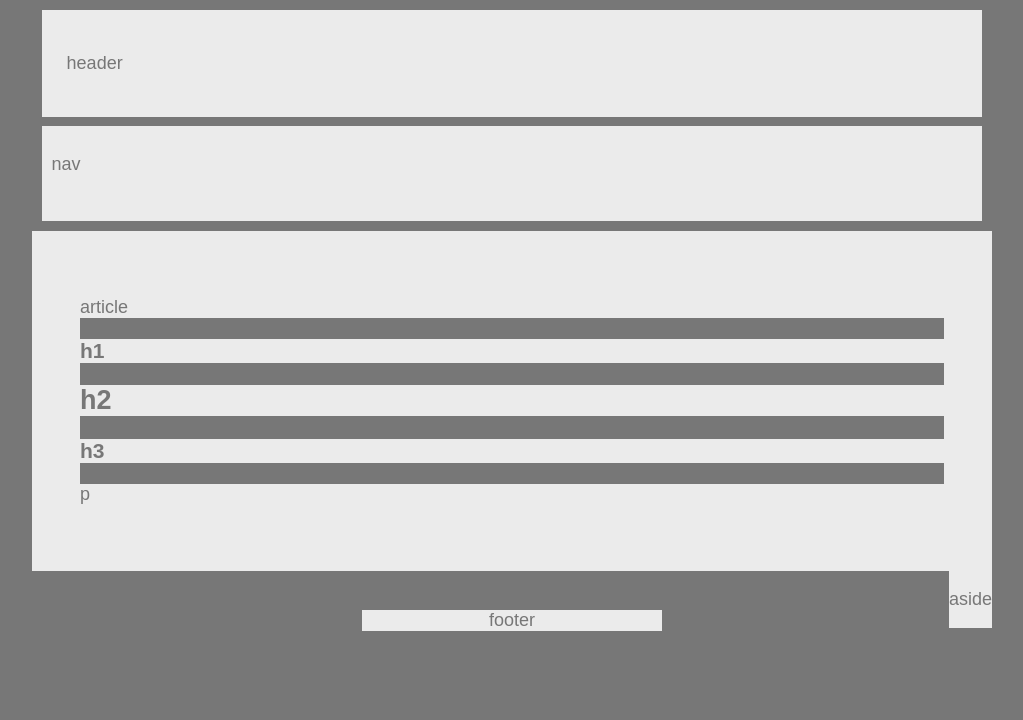
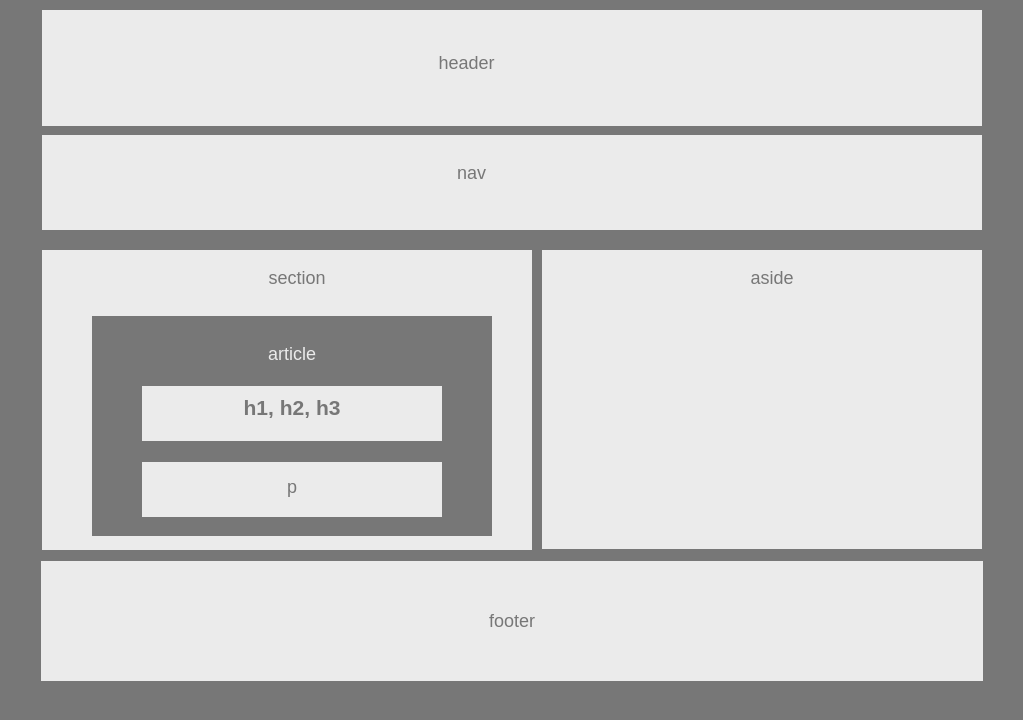
Before and after one commit to qmiko/HW-Wireframe, a plain HTML site: page index.html in a window 1280 px wide. Shown: the whole page, without its empty margins (128-1151 px from the left). Drawn offline with Linux system fonts and the light colour scheme.

Commit message:
HW-changes

```diff
--- a/index.html
+++ b/index.html
@@ -8,18 +8,17 @@
 
 <body>
     <header>
-        <p>header</p>
+        <p class="hdr">header</p>
     </header>
     <nav>
-        <p>nav</p>
+        <p class="nv">nav</p>
     </nav>
     <section>
+        <p class="sct">section</p>
         <article>
-            <p>article</p>
-            <h1>h1</h1>
-            <h2>h2</h2>
-            <h3>h3</h3>
-            <p>p</p>
+            <p class="color">article</p>
+            <h1>h1, h2, h3</h1>
+            <p class="pp">p</p>
         </article>
     </section>
     <aside>
@@ -27,7 +26,7 @@
     </aside>
     <br>
     <footer>
-        <p>footer</p>
+        <p class="ftr">footer</p>
     </footer>
 </body>
 
--- a/style.css
+++ b/style.css
@@ -14,14 +14,16 @@ header, aside, nav, section, footer{
 
 }
 
-h1, h2, h3, p{
+h1, p{
     color: #777;
-    background-color: #ebebeb
+    background-color: #ebebeb;
+
 }
 
 header{
     padding: 25px;
     margin: 1%;
+    text-align: center;
 }
 
 /* header{
@@ -32,25 +34,105 @@ header{
 } */
 
 section{
-    padding: 5%;
+    float: left;
+    text-align: center;
+    width: 400px;
+    padding-left: 30px;
+    padding-right: 60px;
+    height: 300px;
+    margin-left: 10px;
+    margin-top: 10px;
+    margin-bottom: 10px;
+
+}
+footer{
+    padding-bottom: 50px;
 }
 
 nav{
     height: 75px;
     padding: 10px;
     margin: 1%;
+    text-align: center;
 }
 
 article{
     color: #ebebeb;
     background: #777;
+    padding-bottom: 110px;
+    padding-right: 150px;
+    padding-left: 50px;
+    padding-top: 10px;
+    width: 200px;
+    height: 100px;
+    margin-left: 20px;
 }
 
 aside{
     float: right;
+    width: 420px;
+    margin-right: 10px;
+    margin-top: 10px;
+    padding-bottom: 242px;
+    text-align: center;
+    padding-left: 20px
 }
 
 footer{
     text-align: center;
     width: 300px;
+    margin-top: 300px;
+    padding-right: 321px;
+    padding-left:321px;
+    padding-bottom:70px;
+    height: 50px;
+
 }
+.color{
+    background-color: #777;
+    color: #ebebeb;
+    width: 300px;
+    height: 21px;
+
+}
+h1{
+    padding-top: 10px;
+    padding-bottom: 0px;
+    width: 300px;
+    height: 45px;
+    padding-left: 0px;
+    padding-right: 0px;
+}
+
+.pp{
+    padding-bottom: 5px;
+    padding-left: 130px;
+    padding-right: 130px;
+    padding-top: 15px;
+    width: 40px;
+    background-color: #ebebeb;
+    margin-top: 10px;
+    height: 35px;
+
+}
+
+.sct{
+    width: 450px;
+    height: 30px;
+}
+
+.hdr{
+    width: 800px;
+    height: 30px;
+    padding-right: 20px;
+}
+
+.nv{
+    width: 840px;
+    height: 30px;
+    padding-right: 10px;
+}
+.ftr{
+    margin-bottom: 10px;
+    padding-top: 50px;
+}
```
